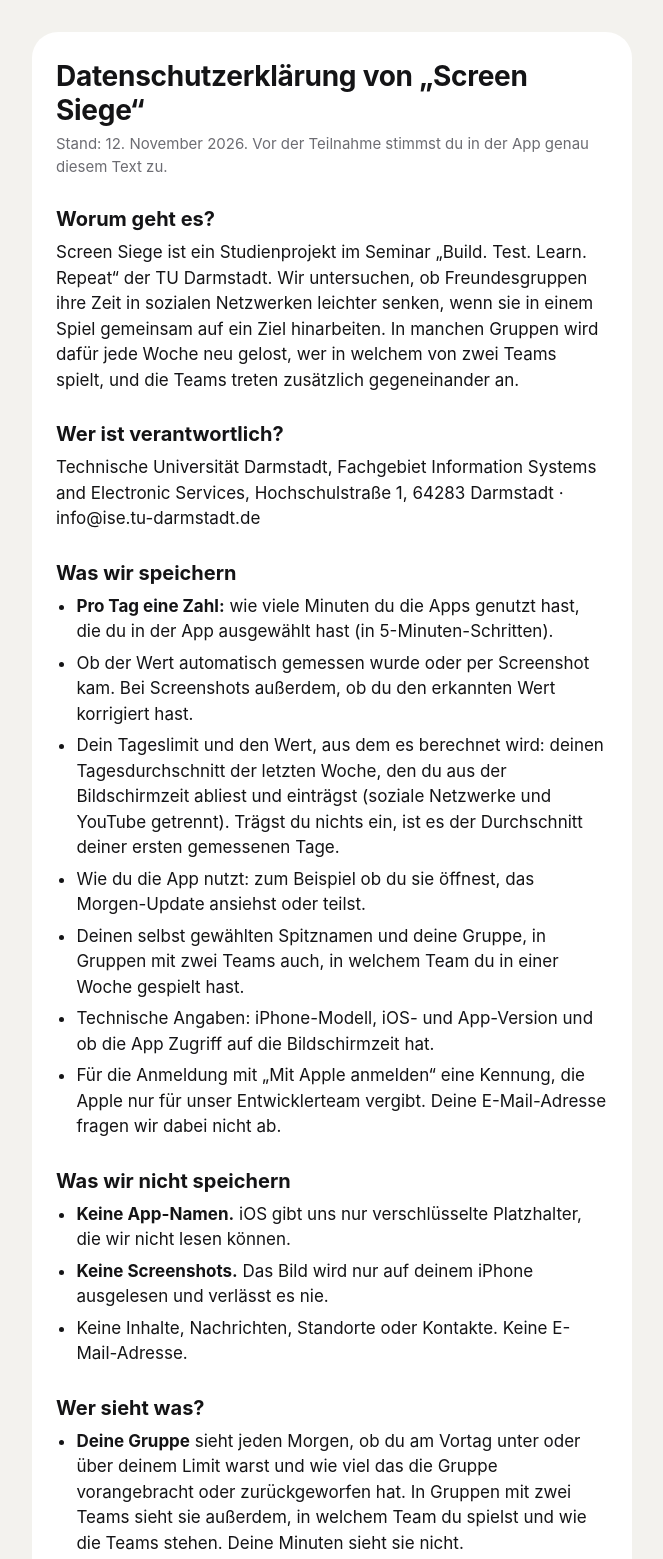
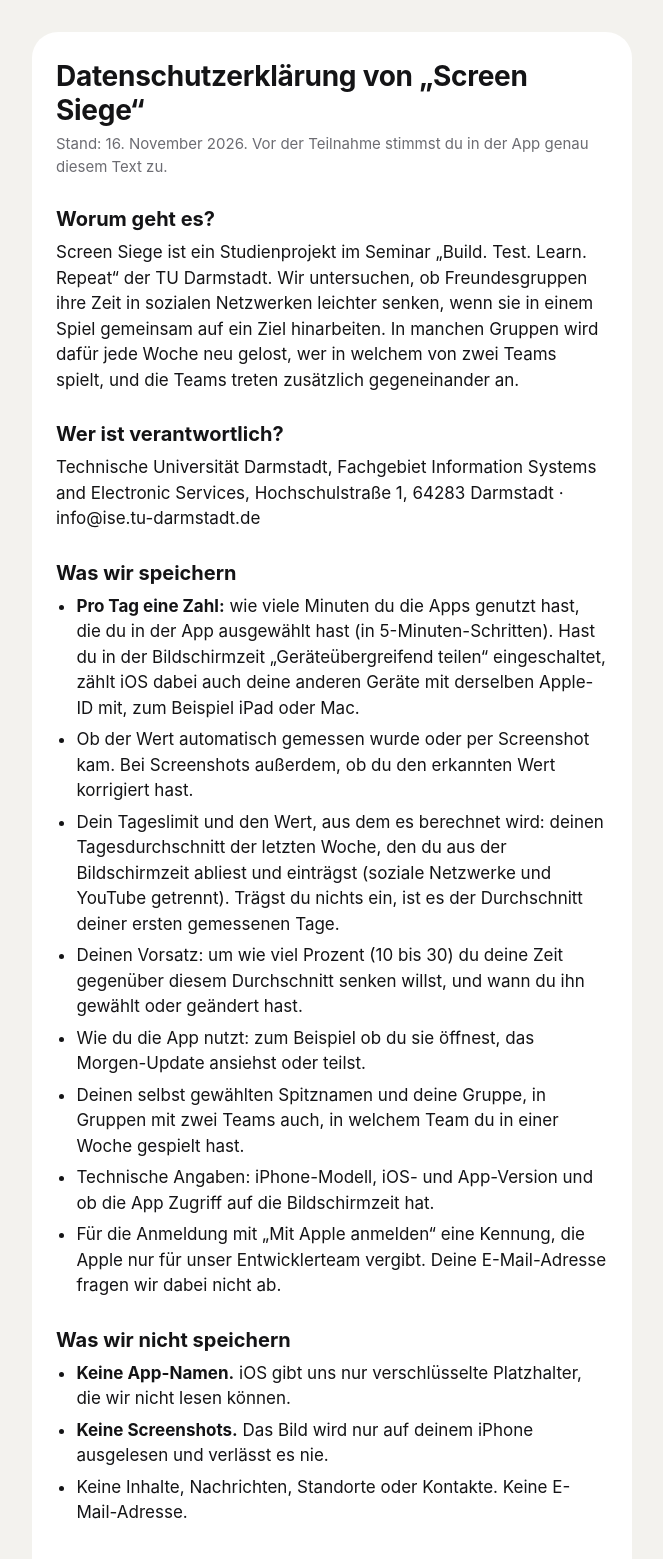
Before and after one commit to ScreenSiege/datenschutz, a plain HTML site: page index.html in a window 1280 px wide. Shown: the top 1559 px of the page, without its empty margins (308-971 px from the left). Drawn offline with Linux system fonts and the light colour scheme.

Commit message:
Datenschutzerklärung, Stand 16.11.2026

```diff
--- a/index.html
+++ b/index.html
@@ -31,16 +31,17 @@ mark { background: var(--mark); color: inherit; border-radius: 4px; padding: 0 2
 <main>
 <article>
 <h1>Datenschutzerklärung von „Screen Siege“</h1>
-<p class="meta">Stand: 12. November 2026. Vor der Teilnahme stimmst du in der App genau diesem Text zu.</p>
+<p class="meta">Stand: 16. November 2026. Vor der Teilnahme stimmst du in der App genau diesem Text zu.</p>
 <h2>Worum geht es?</h2>
 <p>Screen Siege ist ein Studienprojekt im Seminar „Build. Test. Learn. Repeat“ der TU Darmstadt. Wir untersuchen, ob Freundesgruppen ihre Zeit in sozialen Netzwerken leichter senken, wenn sie in einem Spiel gemeinsam auf ein Ziel hinarbeiten. In manchen Gruppen wird dafür jede Woche neu gelost, wer in welchem von zwei Teams spielt, und die Teams treten zusätzlich gegeneinander an.</p>
 <h2>Wer ist verantwortlich?</h2>
 <p>Technische Universität Darmstadt, Fachgebiet Information Systems and Electronic Services, Hochschulstraße 1, 64283 Darmstadt · info@ise.tu-darmstadt.de</p>
 <h2>Was wir speichern</h2>
 <ul>
-<li><strong>Pro Tag eine Zahl:</strong> wie viele Minuten du die Apps genutzt hast, die du in der App ausgewählt hast (in 5-Minuten-Schritten).</li>
+<li><strong>Pro Tag eine Zahl:</strong> wie viele Minuten du die Apps genutzt hast, die du in der App ausgewählt hast (in 5-Minuten-Schritten). Hast du in der Bildschirmzeit „Geräteübergreifend teilen“ eingeschaltet, zählt iOS dabei auch deine anderen Geräte mit derselben Apple-ID mit, zum Beispiel iPad oder Mac.</li>
 <li>Ob der Wert automatisch gemessen wurde oder per Screenshot kam. Bei Screenshots außerdem, ob du den erkannten Wert korrigiert hast.</li>
 <li>Dein Tageslimit und den Wert, aus dem es berechnet wird: deinen Tagesdurchschnitt der letzten Woche, den du aus der Bildschirmzeit abliest und einträgst (soziale Netzwerke und YouTube getrennt). Trägst du nichts ein, ist es der Durchschnitt deiner ersten gemessenen Tage.</li>
+<li>Deinen Vorsatz: um wie viel Prozent (10 bis 30) du deine Zeit gegenüber diesem Durchschnitt senken willst, und wann du ihn gewählt oder geändert hast.</li>
 <li>Wie du die App nutzt: zum Beispiel ob du sie öffnest, das Morgen-Update ansiehst oder teilst.</li>
 <li>Deinen selbst gewählten Spitznamen und deine Gruppe, in Gruppen mit zwei Teams auch, in welchem Team du in einer Woche gespielt hast.</li>
 <li>Technische Angaben: iPhone-Modell, iOS- und App-Version und ob die App Zugriff auf die Bildschirmzeit hat.</li>
@@ -54,7 +55,7 @@ mark { background: var(--mark); color: inherit; border-radius: 4px; padding: 0 2
 </ul>
 <h2>Wer sieht was?</h2>
 <ul>
-<li><strong>Deine Gruppe</strong> sieht jeden Morgen, ob du am Vortag unter oder über deinem Limit warst und wie viel das die Gruppe vorangebracht oder zurückgeworfen hat. In Gruppen mit zwei Teams sieht sie außerdem, in welchem Team du spielst und wie die Teams stehen. Deine Minuten sieht sie nicht.</li>
+<li><strong>Deine Gruppe</strong> sieht jeden Morgen, ob du am Vortag unter oder über deinem Limit warst und wie viel das die Gruppe vorangebracht oder zurückgeworfen hat. In Gruppen mit zwei Teams sieht sie außerdem, in welchem Team du spielst und wie die Teams stehen. Deinen Vorsatz in Prozent sieht in deiner Gruppe, wer selbst einen gewählt hat. Deine Minuten sieht sie nicht.</li>
 <li><strong>Das Projektteam</strong> sieht deine Tageswerte unter einer zufälligen Kennung (z. B. „P-3F9A21C0“), nicht unter deinem Namen.</li>
 <li>Ausgewertet wird nur in zusammengefasster Form.</li>
 <li><strong>Supabase</strong> betreibt für uns die Datenbank. Supabase verarbeitet die Daten nur in unserem Auftrag (Art. 28 DSGVO).</li>
```
